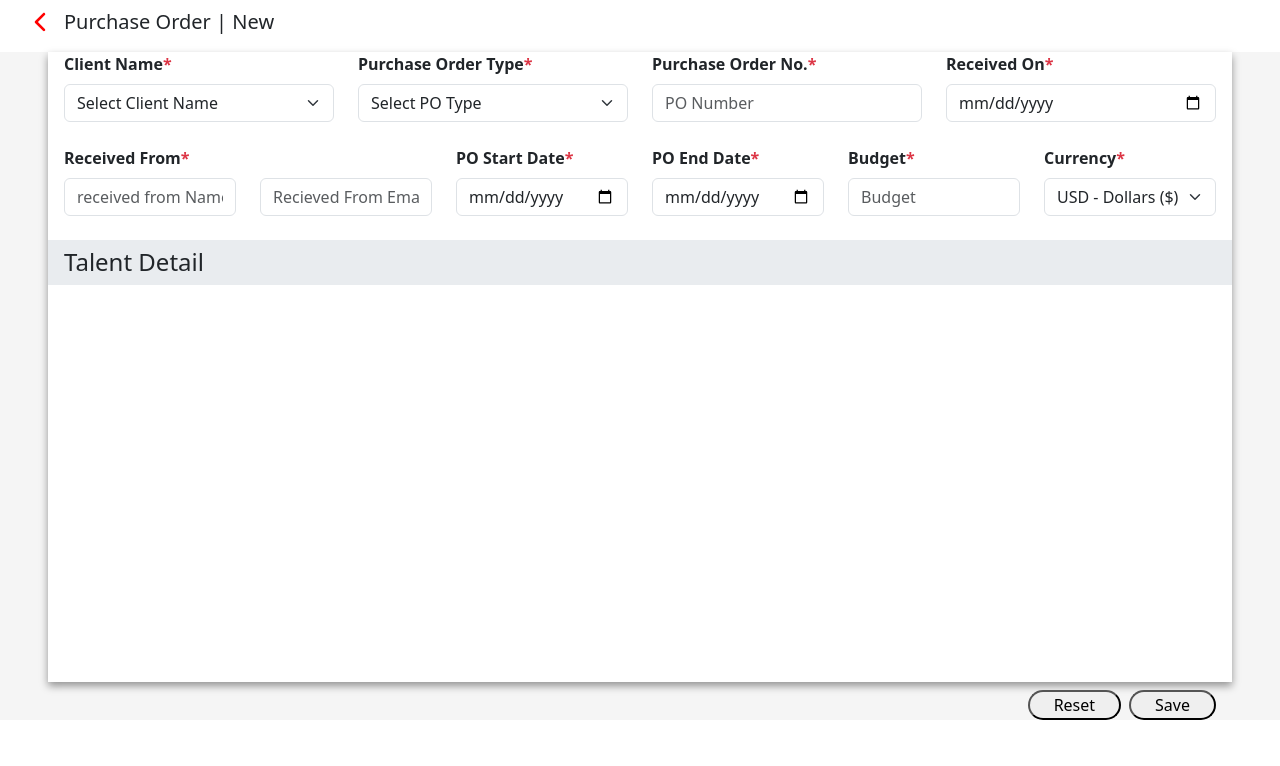
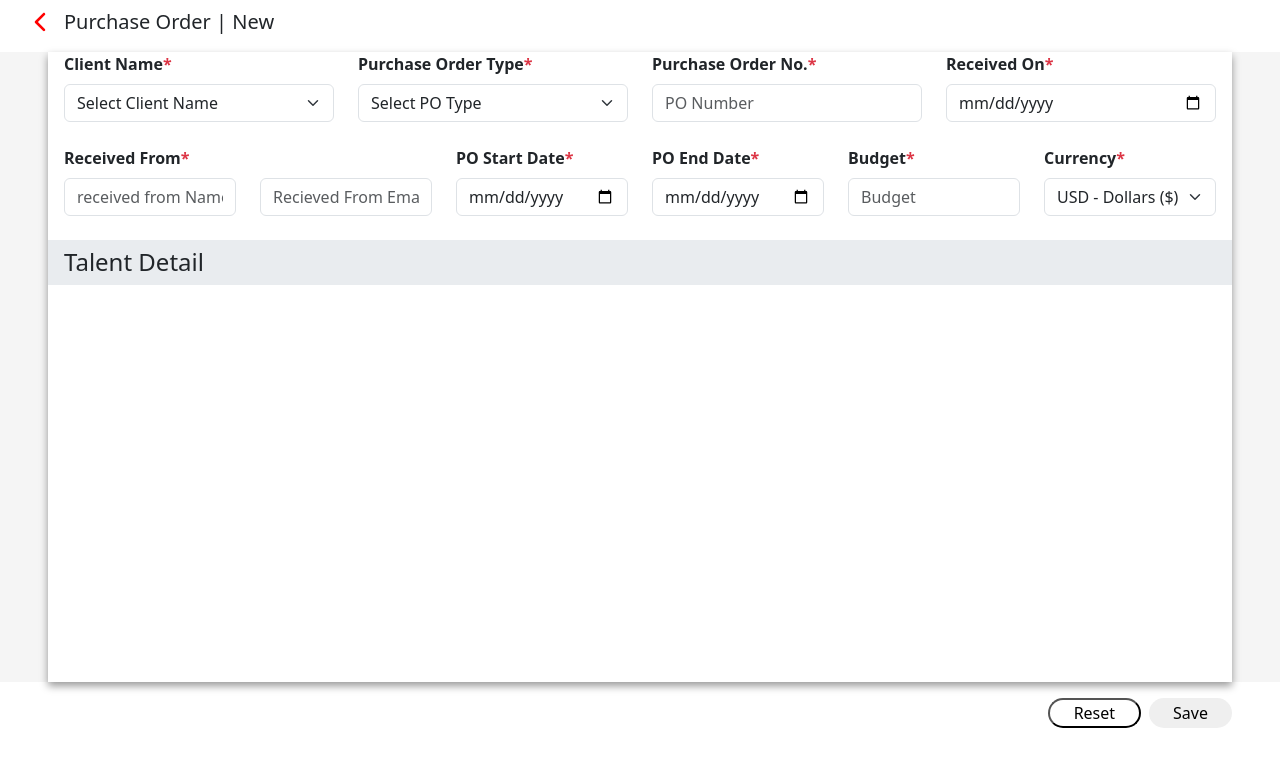
Before and after one commit to swapnilz07/ownai_assessment, a React (Create React App) app: page / in a window 1280 px wide. Shown: the top 766 px of the page. Built offline with nearby package versions, Linux system fonts and the light colour scheme.

Commit message:
small style change.

```diff
--- a/src/components/PurchaseOrder.jsx
+++ b/src/components/PurchaseOrder.jsx
@@ -35,6 +35,11 @@ const PurchaseOrder = () => {
 
   const { values, handleSubmit, resetForm, setFieldValue } = formik;
 
+  const handleReset = () => {
+    resetForm();
+    setIsSubmitted(false);
+  };
+
   // Function to push a new talentDetail with a unique ID
   const pushTalentDetail = () => {
     const newTalentDetail = {
@@ -60,6 +65,7 @@ const PurchaseOrder = () => {
   };
 
   return (
+    <>
       <Container
         fluid
         className="mt-3 px-5"
@@ -110,22 +116,23 @@ const PurchaseOrder = () => {
               ))}
           </FormikProvider>
         </div>
-      <div className="d-flex justify-content-center justify-content-md-end gap-2 mt-2 px-3">
+      </Container>
+      <div className="d-flex justify-content-center justify-content-md-end gap-2 mt-3 px-5">
         <button
-          className=" rounded-pill px-md-4 px-3"
-          onClick={() => resetForm()}
+          className=" rounded-pill px-md-4 px-3 bg-white"
+          onClick={handleReset}
         >
           Reset
         </button>
         <button
           type="submit"
-          className="rounded-pill px-md-4 px-3"
+          className="rounded-pill px-md-4 px-3 border-0 bg"
           onClick={handleSubmit}
         >
           Save
         </button>
       </div>
-    </Container>
+    </>
   );
 };
 
--- a/src/components/TalentDetail.jsx
+++ b/src/components/TalentDetail.jsx
@@ -187,6 +187,7 @@ const TalentDetail = ({ talentDetail, index, uniueId, isSubmitted }) => {
                     onChange={(e) =>
                       handleTalentCheck(talent.id, e.target.checked)
                     }
+                    disabled={isSubmitted}
                   />
                 </Col>
               </Row>
```
Lines whose indentation alone changed are shown as unchanged.
